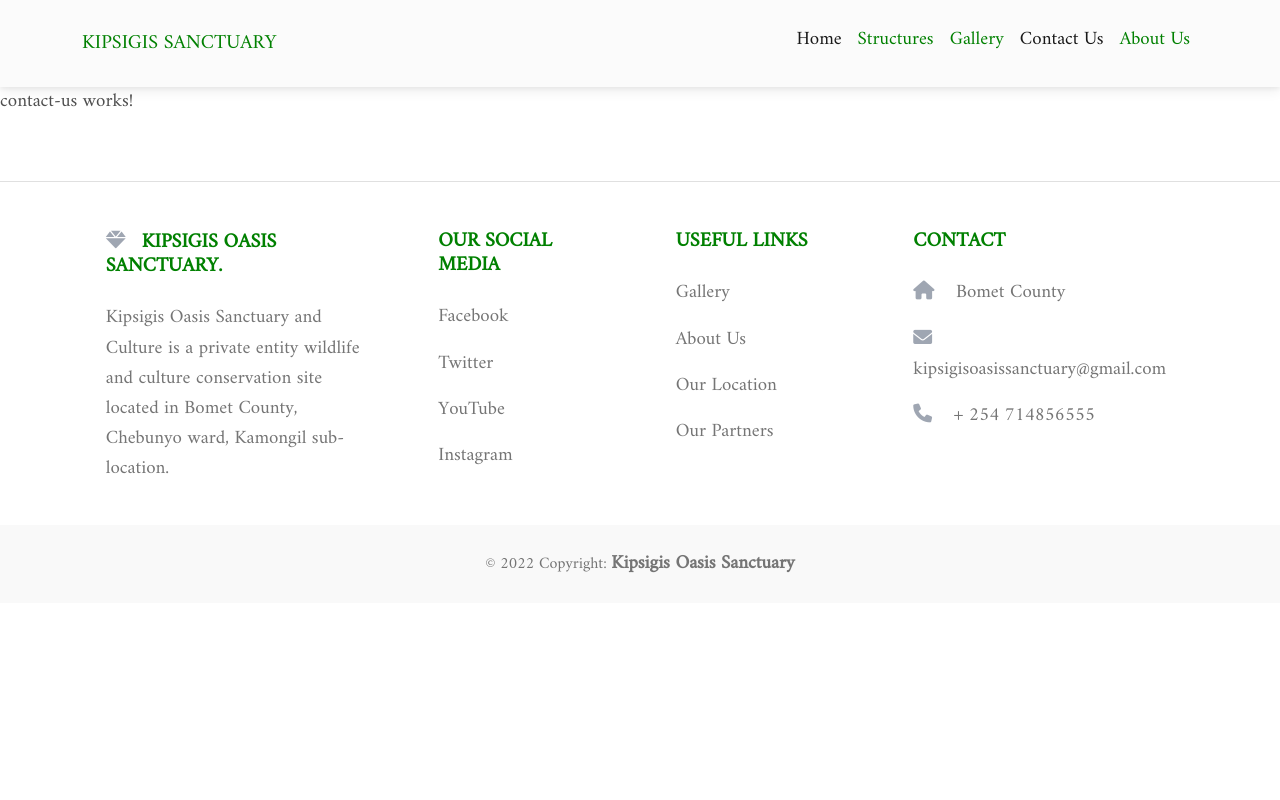
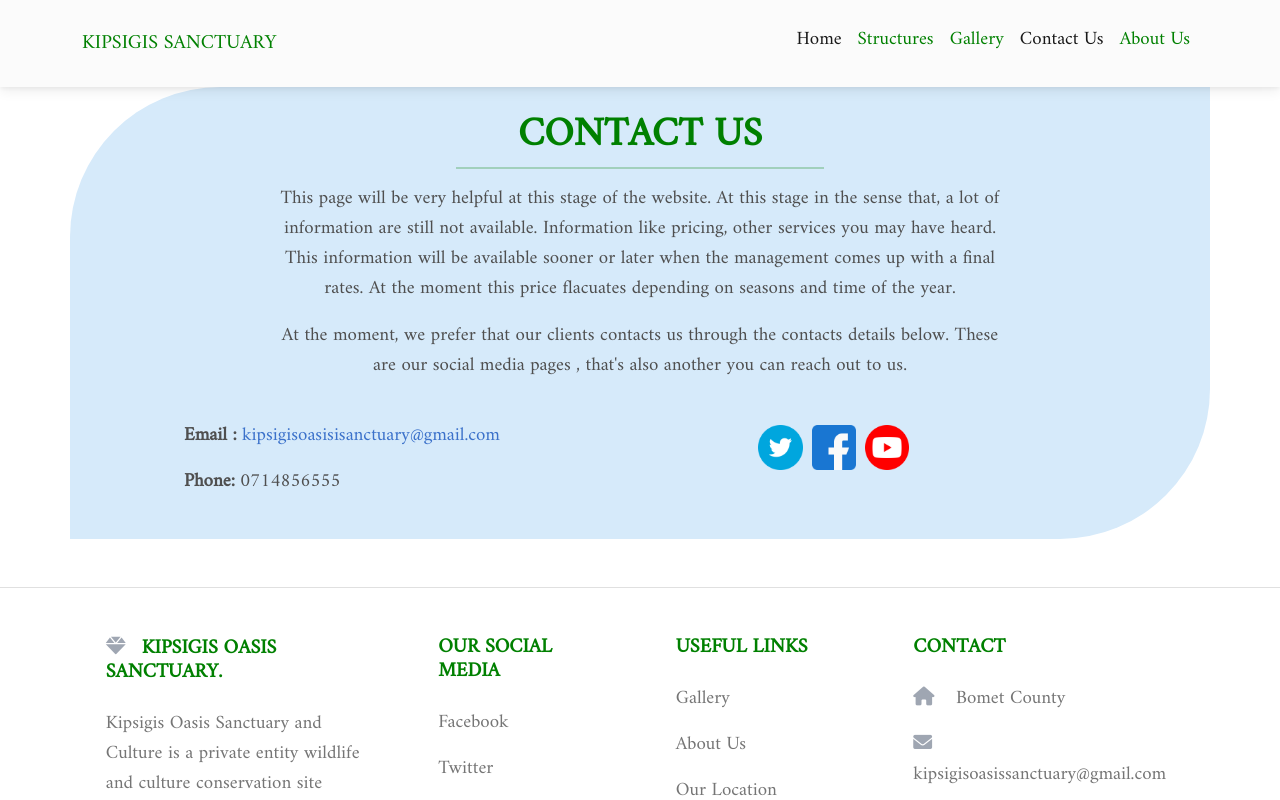
Before and after one commit to Vitalis-Kirui/Oasis-Sanctuary, an Angular app in the folder Sanctuary-UI/: page /contact-us in a window 1280 px wide. Shown: the top 800 px of the page. Built offline with nearby package versions, Linux system fonts and the light colour scheme.

Commit message:
creating contact us page

```diff
--- a/Sanctuary-UI/src/app/Components/contact-us/contact-us.component.css
+++ b/Sanctuary-UI/src/app/Components/contact-us/contact-us.component.css
@@ -0,0 +1,36 @@
+ .container {
+     background-color: rgb(214, 234, 250);
+     border-radius: 150px 0px 150px 0px;
+     padding-bottom: 2%;
+ }
+
+ a {
+     text-decoration: none;
+ }
+
+ .icons {
+     font-size: 18px;
+     text-decoration: none;
+ }
+
+ .left,
+ .icons {
+     padding-left: 10%;
+ }
+
+ .icons img {
+     margin: 1%;
+ }
+
+ hr {
+     width: 50%;
+     margin: auto;
+     margin-bottom: 2%;
+     border: 1px green solid;
+ }
+
+ h3,
+ h1 {
+     color: green;
+     font-weight: 600;
+ }
--- a/Sanctuary-UI/src/app/Components/contact-us/contact-us.component.html
+++ b/Sanctuary-UI/src/app/Components/contact-us/contact-us.component.html
@@ -1 +1,54 @@
-<p>contact-us works!</p>
+<div class="container">
+    <div class="row">
+        <div class="col-md-8 mx-auto my-4">
+
+            <div class="heading text-center">
+                <h1>CONTACT US</h1>
+                <hr>
+            </div>
+
+            <div class="context text-center">
+                <p>
+                    This page will be very helpful at this stage of the website. At this stage in the sense that,
+                    a lot of information are still not available. Information like pricing, other services you may have
+                    heard.
+                    This information will be available sooner or later when the management comes up
+                    with a final rates. At the moment this price flacuates depending on seasons and time of the year.
+                </p>
+                <p>
+                    At the moment, we prefer that our clients contacts us through the contacts details below.
+                    These are our social media pages , that's also another you can reach out to us.
+                </p>
+            </div>
+
+        </div>
+    </div>
+
+
+    <div class="row">
+
+        <div class="col-md-6 left">
+            <p><strong>Email : </strong> <a
+                    href="kipsigisoasisisanctuary@gmail.com">kipsigisoasisisanctuary@gmail.com</a></p>
+            <p><strong>Phone: </strong> 0714856555</p>
+        </div>
+
+        <div class="col-md-6 icons">
+
+            <div id="icons">
+                <a href="https://twitter.com/Kipsigis_Oasis">
+                    <img src="/assets/images/twitter.png" width="10%" alt="">
+                </a>
+                <a href="https://web.facebook.com/profile.php?id=100070095730687">
+                    <img src="/assets/images/facebook.png" width="10%" alt="">
+                </a>
+                <a href="https://www.youtube.com/@kipsigisoasissanctuaryandc4477">
+                    <img src="/assets/images/youtube.png" width="10%" alt="">
+                </a>
+            </div>
+
+        </div>
+
+    </div>
+
+</div>
```
